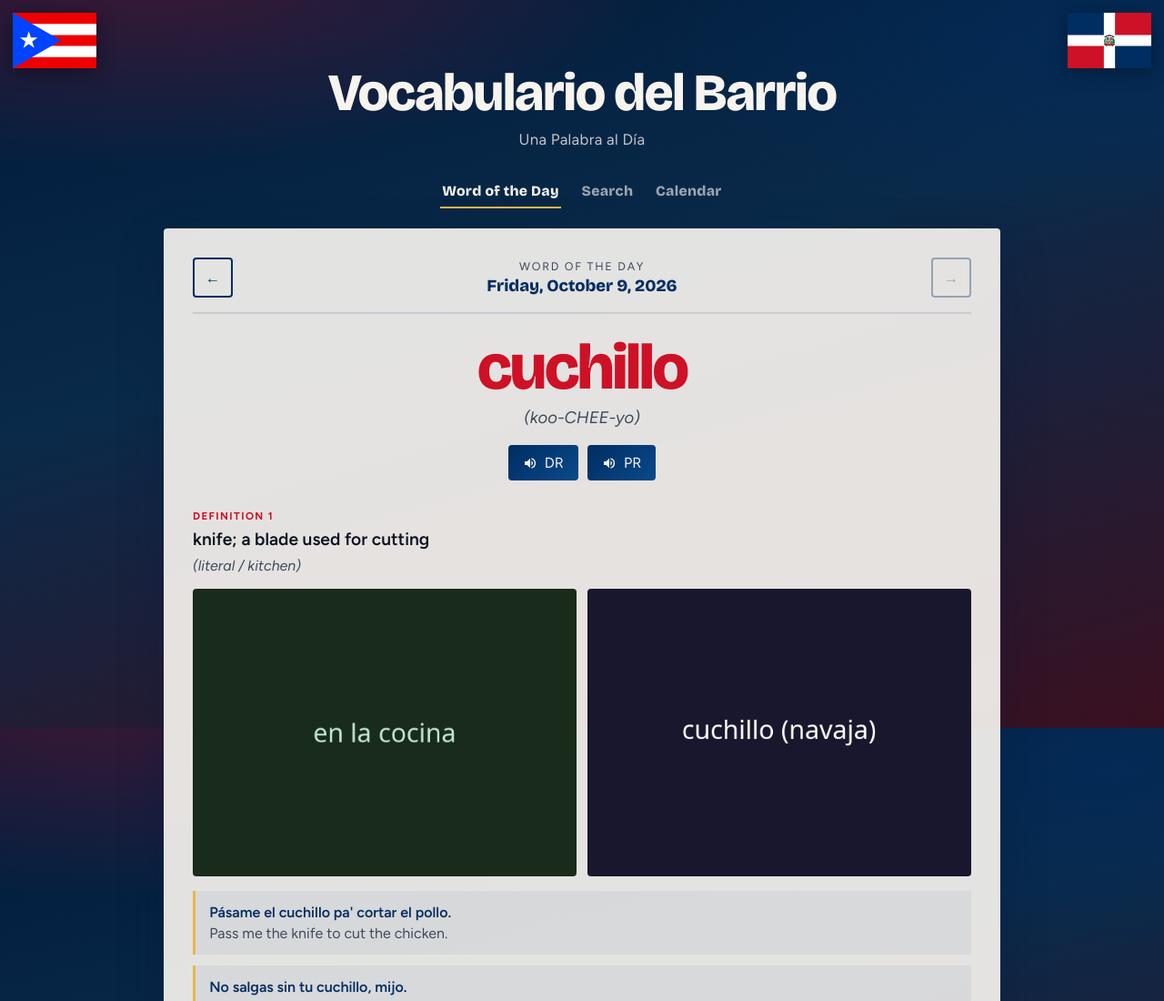
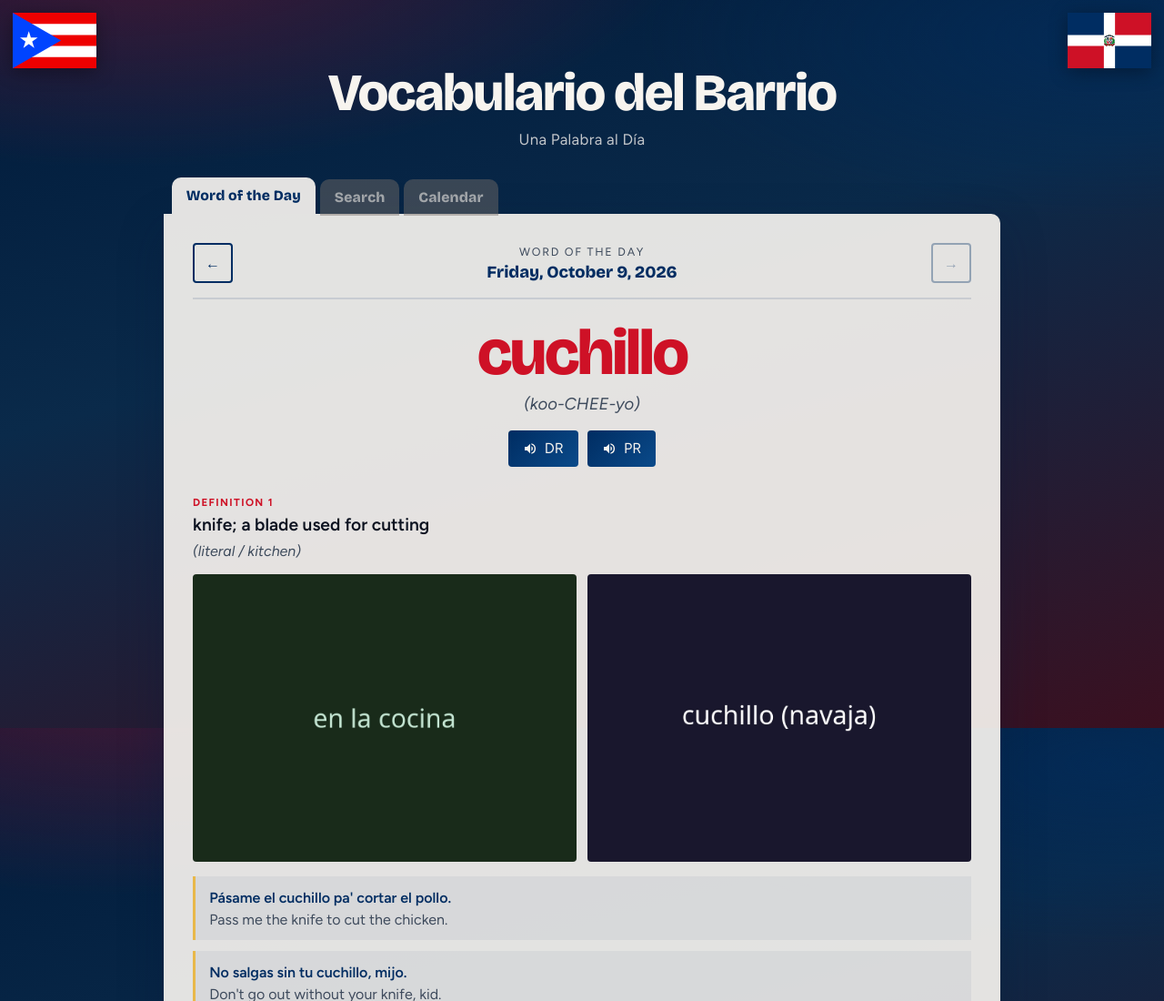
Before and after one commit to jrrod2027/wotd, a plain HTML site: page index.html in a window 1280 px wide. Shown: the top 1100 px of the page at 91% size. Drawn offline with nearby package versions, Linux system fonts and the light colour scheme.

Commit message:
Fix blank tabs and restyle as a connected folder (#4)
Content no longer depends on a late unhide race — the Word of the Day
panel is active by default inside one floating folder. Inactive tabs are
greyed; the active tab merges into the content body. Harden init so a
single failure cannot leave the page empty.

Co-authored-by: Cursor Agent <cursoragent@cursor.com>
Co-authored-by: jrrod2027 <jrrod2027@users.noreply.github.com>

```diff
--- a/engine/app.js
+++ b/engine/app.js
@@ -32,6 +32,7 @@ const state = {
 };
 
 const els = {
+  folder: document.getElementById("folder"),
   status: document.getElementById("status"),
   panelWord: document.getElementById("panel-word"),
   panelSearch: document.getElementById("panel-search"),
@@ -47,7 +48,7 @@ const els = {
   searchInput: document.getElementById("search-input"),
   searchResults: document.getElementById("search-results"),
   searchRoot: document.getElementById("search"),
-  tabButtons: [...document.querySelectorAll(".tabs__btn")],
+  tabButtons: [...document.querySelectorAll(".folder__tab")],
   calTitle: document.getElementById("cal-title"),
   calGrid: document.getElementById("cal-grid"),
   calPrev: document.getElementById("cal-prev"),
@@ -241,9 +242,12 @@ function renderEntry(dateId) {
 function showEmpty(message) {
   els.status.hidden = false;
   els.status.textContent = message;
-  for (const panel of [els.panelWord, els.panelSearch, els.panelCalendar]) {
-    panel.hidden = true;
-  }
+  // Keep the word tab shell visible so the folder never looks blank
+  setTab("word");
+  if (els.word) els.word.textContent = "";
+  if (els.defs) els.defs.replaceChildren();
+  if (els.audioRow) els.audioRow.replaceChildren();
+  if (els.dateValue) els.dateValue.textContent = "";
 }
 
 function go(delta) {
@@ -287,12 +291,31 @@ function setTab(tab) {
     btn.tabIndex = active ? 0 : -1;
   }
 
-  els.panelWord.hidden = tab !== "word";
-  els.panelSearch.hidden = tab !== "search";
-  els.panelCalendar.hidden = tab !== "calendar";
+  const panels = [
+    [els.panelWord, "word"],
+    [els.panelSearch, "search"],
+    [els.panelCalendar, "calendar"],
+  ];
+  for (const [panel, name] of panels) {
+    if (!panel) continue;
+    const active = name === tab;
+    panel.hidden = !active;
+    panel.classList.toggle("is-active", active);
+  }
 
-  if (tab === "calendar") renderCalendar();
-  if (tab === "search") {
+  if (els.folder) {
+    els.folder.classList.toggle("folder--tab-search", tab === "search");
+    els.folder.classList.toggle("folder--tab-calendar", tab === "calendar");
+  }
+
+  if (tab === "calendar") {
+    try {
+      renderCalendar();
+    } catch (err) {
+      console.error(err);
+    }
+  }
+  if (tab === "search" && els.searchInput) {
     queueMicrotask(() => els.searchInput.focus());
   }
 
@@ -304,7 +327,7 @@ function bindTabs() {
     btn.addEventListener("click", () => setTab(btn.dataset.tab));
   }
 
-  document.querySelector(".tabs")?.addEventListener("keydown", (event) => {
+  document.querySelector(".folder__tabs")?.addEventListener("keydown", (event) => {
     const order = els.tabButtons;
     const current = order.findIndex((b) => b.dataset.tab === state.tab);
     let next = current;
@@ -380,6 +403,7 @@ function onSearchInput() {
 }
 
 function bindSearch() {
+  if (!els.searchInput || !els.searchResults) return;
   els.searchInput.addEventListener("input", onSearchInput);
   els.searchInput.addEventListener("keydown", (event) => {
     const options = [...els.searchResults.querySelectorAll(".search__option")];
@@ -462,6 +486,7 @@ function renderCalendar() {
 }
 
 function bindCalendar() {
+  if (!els.calPrev || !els.calNext) return;
   els.calPrev.addEventListener("click", () => {
     state.calMonth -= 1;
     if (state.calMonth < 0) {
@@ -481,23 +506,19 @@ function bindCalendar() {
 }
 
 async function init() {
-  els.prevBtn.addEventListener("click", () => go(-1));
-  els.nextBtn.addEventListener("click", () => go(1));
+  try {
+    els.prevBtn?.addEventListener("click", () => go(-1));
+    els.nextBtn?.addEventListener("click", () => go(1));
     bindTabs();
     bindSearch();
     bindCalendar();
 
-  try {
+    // Show the folder immediately on the default tab
+    setTab("word");
+
     const res = await fetch(MANIFEST_URL, { cache: "no-cache" });
     if (!res.ok) throw new Error(`Could not load ${MANIFEST_URL}`);
     state.manifest = await res.json();
-  } catch (err) {
-    console.error(err);
-    showEmpty(
-      "Could not load word data. If you just pushed a new day, wait a moment for GitHub to rebuild the site."
-    );
-    return;
-  }
 
     const today = todayId();
     state.visibleDates = (state.manifest.availableDates || []).filter((d) => d <= today);
@@ -520,11 +541,17 @@ async function init() {
     const initial = pickInitialDate(params.get("d"));
     state.index = state.visibleDates.indexOf(initial);
 
+    renderEntry(initial);
     els.status.hidden = true;
-  renderEntry(initial);
 
     const tabParam = params.get("tab");
     setTab(TABS.includes(tabParam) ? tabParam : "word");
+  } catch (err) {
+    console.error(err);
+    showEmpty(
+      "Could not load word data. If you just pushed a new day, wait a moment for GitHub to rebuild the site."
+    );
+  }
 }
 
 init();
--- a/engine/search.js
+++ b/engine/search.js
@@ -13,9 +13,10 @@ const FIELD_WEIGHT = {
 };
 
 export function fold(str) {
+  // Strip combining marks without Unicode property escapes (wider Safari support)
   return String(str || "")
     .normalize("NFD")
-    .replace(/\p{M}/gu, "")
+    .replace(/[\u0300-\u036f]/g, "")
     .toLowerCase()
     .trim();
 }
--- a/engine/styles.css
+++ b/engine/styles.css
@@ -101,48 +101,71 @@ a {
   letter-spacing: 0.02em;
 }
 
-.tabs {
-  display: flex;
-  justify-content: center;
-  gap: 0.25rem 1.25rem;
-  flex-wrap: wrap;
-  margin: 0 0 1.35rem;
-  animation: rise 0.75s ease-out 0.05s both;
+/* One floating folder: greyed tabs + active tab fused to the body */
+.folder {
+  animation: rise 0.8s ease-out 0.06s both;
 }
 
-.tabs__btn {
+.folder__tabs {
+  display: flex;
+  flex-wrap: wrap;
+  align-items: flex-end;
+  gap: 0.3rem;
+  padding: 0 0.55rem;
+  position: relative;
+  z-index: 2;
+}
+
+.folder__tab {
   appearance: none;
   border: 0;
-  background: transparent;
-  color: rgba(247, 244, 239, 0.62);
+  background: rgba(120, 112, 104, 0.45);
+  color: rgba(247, 244, 239, 0.55);
   font-family: var(--font-display);
   font-weight: 700;
-  font-size: 0.98rem;
-  letter-spacing: 0.02em;
-  padding: 0.35rem 0.15rem 0.5rem;
-  border-bottom: 2px solid transparent;
-  transition: color 0.15s ease, border-color 0.15s ease;
+  font-size: clamp(0.82rem, 2.8vw, 0.98rem);
+  letter-spacing: 0.01em;
+  padding: 0.65rem 1rem 0.7rem;
+  border-radius: 10px 10px 0 0;
+  transition: background 0.15s ease, color 0.15s ease, transform 0.15s ease;
+  position: relative;
+  top: 2px;
 }
 
-.tabs__btn:hover {
-  color: rgba(247, 244, 239, 0.92);
+.folder__tab:hover:not(.is-active) {
+  background: rgba(150, 140, 130, 0.55);
+  color: rgba(247, 244, 239, 0.85);
 }
 
-.tabs__btn.is-active {
-  color: var(--white);
-  border-bottom-color: var(--gold);
+.folder__tab.is-active {
+  background: var(--surface);
+  color: var(--blue-pr);
+  top: 0;
+  z-index: 3;
+  box-shadow: none;
 }
 
-.panel {
+.folder__body {
+  position: relative;
+  z-index: 1;
   background: var(--surface);
-  border-radius: var(--radius);
+  border-radius: 0 10px 10px 10px;
   box-shadow: var(--shadow);
   padding: clamp(1.25rem, 3vw, 2rem);
-  animation: rise 0.8s ease-out 0.08s both;
+  min-height: 12rem;
+}
+
+.folder--tab-search .folder__body,
+.folder--tab-calendar .folder__body {
+  border-top-left-radius: 10px;
 }
 
 .tab-panel[hidden] {
-  display: none;
+  display: none !important;
+}
+
+.tab-panel.is-active {
+  display: block;
 }
 
 .search {
@@ -522,8 +545,12 @@ button.cal__cell--selected:hover {
 .status,
 .empty {
   text-align: center;
-  padding: 2rem 1rem;
+  padding: 1.25rem 0.5rem;
   color: var(--muted);
+}
+
+.status[hidden] {
+  display: none !important;
 }
 
 @keyframes rise {
--- a/index.html
+++ b/index.html
@@ -35,10 +35,12 @@
         <p class="brand__tag">Una Palabra al Día</p>
       </header>
 
-      <nav class="tabs" role="tablist" aria-label="Site sections">
+      <!-- Brand floats over the gradient; folder is one floating unit -->
+      <div class="folder" id="folder">
+        <div class="folder__tabs" role="tablist" aria-label="Site sections">
           <button
             type="button"
-          class="tabs__btn is-active"
+            class="folder__tab is-active"
             role="tab"
             id="tab-word"
             aria-controls="panel-word"
@@ -49,7 +51,7 @@
           </button>
           <button
             type="button"
-          class="tabs__btn"
+            class="folder__tab"
             role="tab"
             id="tab-search"
             aria-controls="panel-search"
@@ -61,7 +63,7 @@
           </button>
           <button
             type="button"
-          class="tabs__btn"
+            class="folder__tab"
             role="tab"
             id="tab-calendar"
             aria-controls="panel-calendar"
@@ -71,17 +73,17 @@
           >
             Calendar
           </button>
-      </nav>
+        </div>
 
+        <div class="folder__body">
           <p id="status" class="status" role="status">Loading today’s word…</p>
 
           <section
             id="panel-word"
-        class="panel tab-panel"
+            class="tab-panel is-active"
             role="tabpanel"
             aria-labelledby="tab-word"
             data-tab-panel="word"
-        hidden
           >
             <nav class="nav-day" aria-label="Day navigation">
               <button
@@ -120,7 +122,7 @@
 
           <section
             id="panel-search"
-        class="panel tab-panel"
+            class="tab-panel"
             role="tabpanel"
             aria-labelledby="tab-search"
             data-tab-panel="search"
@@ -144,7 +146,7 @@
 
           <section
             id="panel-calendar"
-        class="panel tab-panel"
+            class="tab-panel"
             role="tabpanel"
             aria-labelledby="tab-calendar"
             data-tab-panel="calendar"
@@ -165,9 +167,13 @@
                 <span>Thu</span><span>Fri</span><span>Sat</span>
               </div>
               <div id="cal-grid" class="cal__grid" role="grid" aria-labelledby="cal-title"></div>
-          <p class="cal__hint">Only days with a published word (today or earlier) are selectable.</p>
+              <p class="cal__hint">
+                Only days with a published word (today or earlier) are selectable.
+              </p>
             </div>
           </section>
+        </div>
+      </div>
     </main>
 
     <script type="module" src="engine/app.js"></script>
```
Lines whose indentation alone changed are shown as unchanged.
